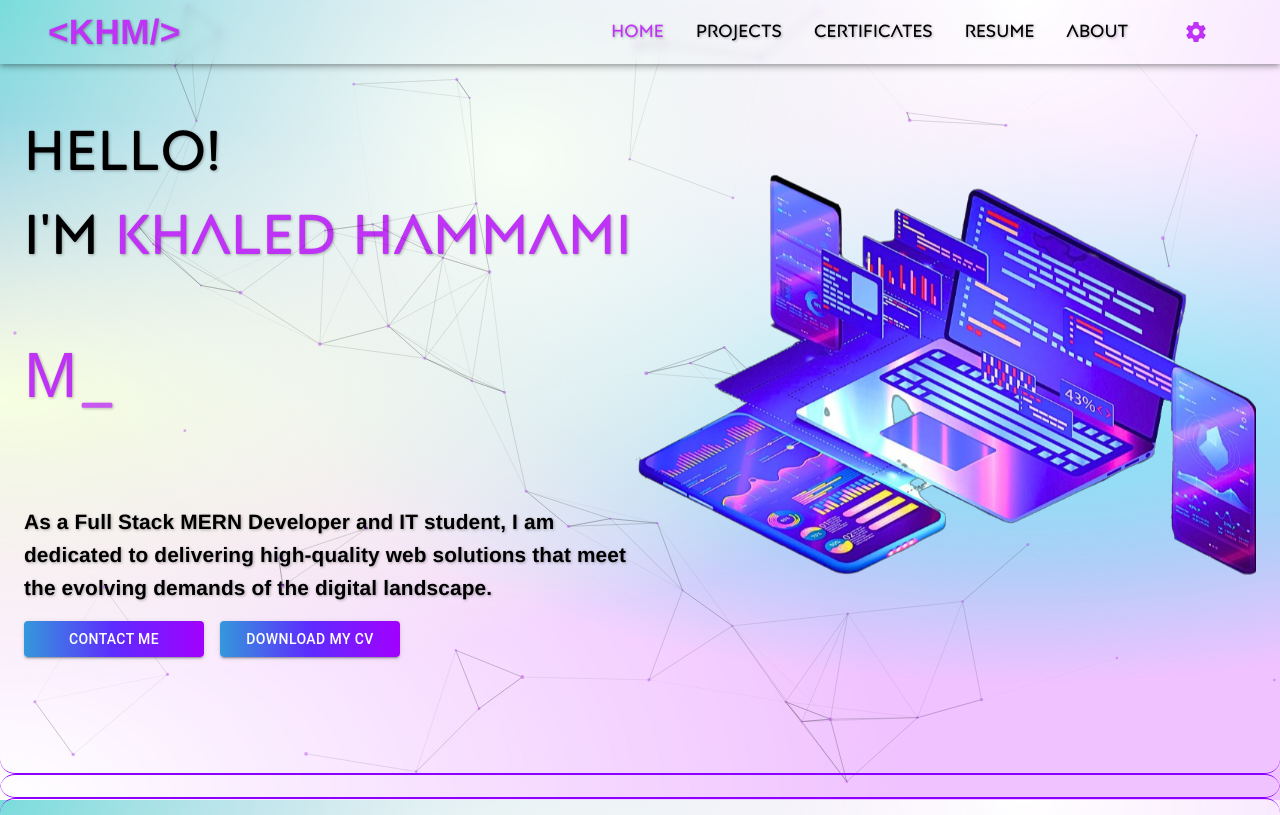
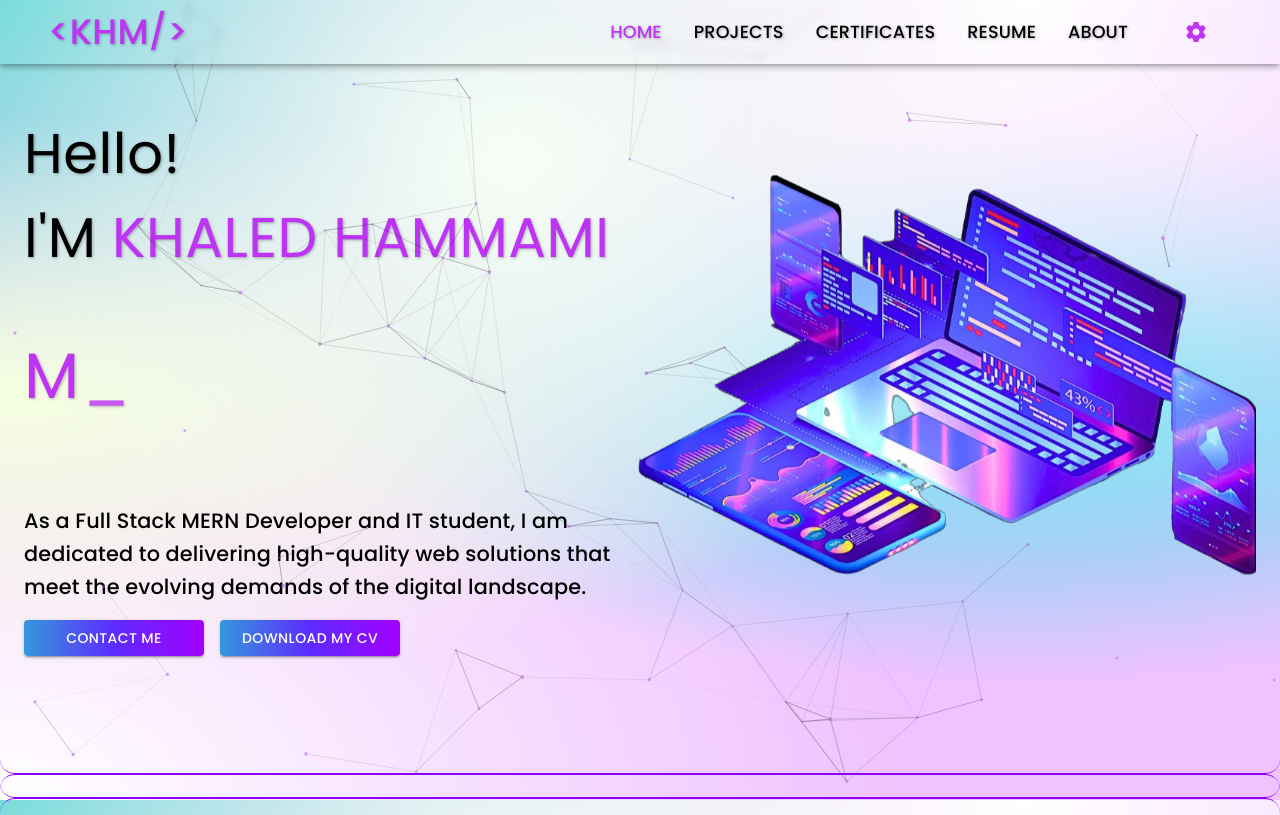
Before and after one commit to khaled-hamami/KhaledHmPortfolio, a React (Vite) app: page / in a window 1280 px wide. Shown: the top 815 px of the page. Built offline with nearby package versions, Linux system fonts and the light colour scheme.

Commit message:
minor optimizations

```diff
--- a/index.html
+++ b/index.html
@@ -4,6 +4,12 @@
     <meta charset="UTF-8" />
     <meta name="viewport" content="width=device-width, initial-scale=1.0" />
     <meta name="description" content="KhaledHm Portfolio" />
+    <link rel="preconnect" href="https://fonts.googleapis.com" />
+    <link rel="preconnect" href="https://fonts.gstatic.com" crossorigin />
+    <link
+      href="https://fonts.googleapis.com/css2?family=Open+Sans:wght@300;400;500;600;700&family=Poppins:ital,wght@0,400;0,500;1,300;1,400&display=swap"
+      rel="stylesheet"
+    />
     <link rel="icon" type="image/x-icon" href="/src/assets/favicon.webp" />
     <title>Khaled Hm | Portfolio</title>
   </head>
--- a/src/components/Drawer.jsx
+++ b/src/components/Drawer.jsx
@@ -164,7 +164,6 @@
   color: theme.palette.contrast.main,
   fontSize: "1.1rem",
   fontWeight: "bold",
-  fontFamily: "post-font, great-font, sans-serif",
   cursor: "pointer",
   position: "relative",
   transition: "color 0.3s ease",
--- a/src/components/Navbar.jsx
+++ b/src/components/Navbar.jsx
@@ -95,7 +95,7 @@
               }}
               to="/"
             >
-              Home
+              HOME
             </CustomNavLink>
             <CustomNavLink
               style={({ isActive }) => {
@@ -103,7 +103,7 @@
               }}
               to="/projects"
             >
-              Projects
+              PROJECTS
             </CustomNavLink>
             <CustomNavLink
               style={({ isActive }) => {
@@ -111,7 +111,7 @@
               }}
               to="/certificates"
             >
-              Certificates
+              CERTIFICATES
             </CustomNavLink>
             <CustomNavLink
               style={({ isActive }) => {
@@ -119,7 +119,7 @@
               }}
               to="/resume"
             >
-              Resume
+              RESUME
             </CustomNavLink>
             <CustomNavLink
               style={({ isActive }) => {
@@ -127,7 +127,7 @@
               }}
               to="/about"
             >
-              About
+              ABOUT
             </CustomNavLink>
           </Box>
           <IconButton onClick={() => dispatch(setSettingsVisible())}>
@@ -163,7 +163,6 @@
   color: theme.palette.contrast.main,
   fontSize: "1.1rem",
   fontWeight: "bold",
-  fontFamily: "post-font, great-font, sans-serif",
   cursor: "pointer",
   position: "relative",
   transition: "color 0.3s ease",
--- a/src/pages/About.jsx
+++ b/src/pages/About.jsx
@@ -48,7 +48,7 @@
   Git: gitLogo,
   Docker: dockerLogo,
   Jira: jiraLogo,
-  Vsode: vscodeLogo,
+  VsCode: vscodeLogo,
   Linux: linuxLogo,
 }
 
--- a/src/pages/Home.jsx
+++ b/src/pages/Home.jsx
@@ -50,7 +50,6 @@
         <Box width="80%">
           <Typography
             sx={{
-              fontFamily: "post-font",
               fontSize: { xs: "2rem", md: "3rem", lg: "3.5rem" },
               color: "contrast.main",
             }}
@@ -59,7 +58,6 @@
           </Typography>
           <Typography
             sx={{
-              fontFamily: "post-font",
               fontSize: { xs: "2rem", md: "3rem", lg: "3.5rem" },
               color: "contrast.main",
               display: "inline-block",
@@ -69,7 +67,6 @@
           </Typography>
           <Typography
             sx={{
-              fontFamily: "post-font",
               fontSize: { xs: "2rem", md: "3rem", lg: "3.5rem" },
               color: "primary.main",
               display: "inline-block",
@@ -83,7 +80,6 @@
           <Typography
             component="div"
             sx={{
-              fontFamily: "post-font",
               fontSize: { xs: "2rem", md: "3rem", lg: "4rem" },
               color: "primary.main",
             }}
@@ -95,8 +91,8 @@
             sx={{
               mt: "5rem",
               color: "contrast.main",
-              fontFamily: "Helvetica",
               fontSize: "1.3rem",
+              textShadow: "none",
               fontWeight: "600",
             }}
           >
@@ -142,12 +138,16 @@
           }}
         >
           <img
+            className="home-image"
             width="100%"
             height="100%"
             src={highResHomeImage1 || smallHomeImage1}
             alt="pc image"
             loading="lazy"
-            style={{ filter: highResHomeImage1 != null ? "blur(0px)" : "blur(5px)" }}
+            style={{
+              filter: highResHomeImage1 != null ? "blur(0px)" : "blur(5px) ",
+              transition: "filter 0.8s ease, opaccity 0.8s ease",
+            }}
           />
         </Box>
       </Container>
@@ -194,7 +194,6 @@
               sx={{
                 color: "contrast.main",
                 mt: "3.5rem",
-                fontFamily: "inherit",
                 fontSize: { xs: "1.5rem", md: "2rem", lg: "2.5rem" },
               }}
             >
@@ -202,8 +201,13 @@
             </Typography>
             <Typography
               variant="h6"
-              mt="2rem"
-              sx={{ color: "contrast.main", textShadow: "none", fontFamily: "inherit" }}
+              sx={{
+                mt: "2rem",
+                color: "contrast.main",
+                fontSize: "1.3rem",
+                textShadow: "none",
+                fontWeight: "600",
+              }}
             >
               Hello! I'm Khaled Hammami <br /> a 2nd year IT student at ISET Nabeul. Amazed by new
               technologies, I'm on a path to become a professional developer. Also my fascination
--- a/src/pages/Projects.jsx
+++ b/src/pages/Projects.jsx
@@ -19,7 +19,7 @@
     about: "Rental Webapp",
     image: tuCasa,
     smallImage: tuCasaSmall,
-    link: "https://tucasatn.netlify.app/",
+    link: "https://tucasatn.vercel.app",
     sourceCode: "https://github.com/khaled-hamami/tuCasa",
     description: [
       "REACT JS",
@@ -62,7 +62,7 @@
     about: "My Personal Portfolio",
     image: Portfolio,
     smallImage: PortfolioSmall,
-    link: "https://KhaledHmtn",
+    link: "https://KhaledHm.tn",
     sourceCode: "https://github.com/khaled-hamami/KhaledHmPortfolio",
     description: ["REACT", "REDUX | TOOLKIT", "JOTAI", "MATERIAL-UI", "TS-PARTICLES"],
   },
--- a/src/styles/index.css
+++ b/src/styles/index.css
@@ -1,7 +1,6 @@
 /*****************************************    GENERAL    *********************************************/
 
 :root {
-  font-family: Inter, system-ui, Avenir, Helvetica, Arial, sans-serif;
   line-height: 1.5;
   font-weight: 400;
   font-synthesis: none;
@@ -11,18 +10,13 @@
   -webkit-text-size-adjust: 100%;
 }
 
-@font-face {
-  font-family: post-font;
-  src: url(/fonts/Posterama\ 2001\ Regular.otf);
-}
-
 * {
   padding: 0;
   margin: 0;
   box-sizing: border-box;
   scroll-behavior: smooth;
   text-shadow: 1px 1px 3px rgba(0, 0, 0, 0.3);
-  font-family: "Helvetica", "post-font", "Courier New", Courier, monospace;
+  font-family: "poppins", "Helvetica", "Courier New", Courier, monospace !important;
 }
 
 html body {
```
Also changed, not shown: public/fonts/Posterama 2001 Regular.otf (deleted), vercel.json.
